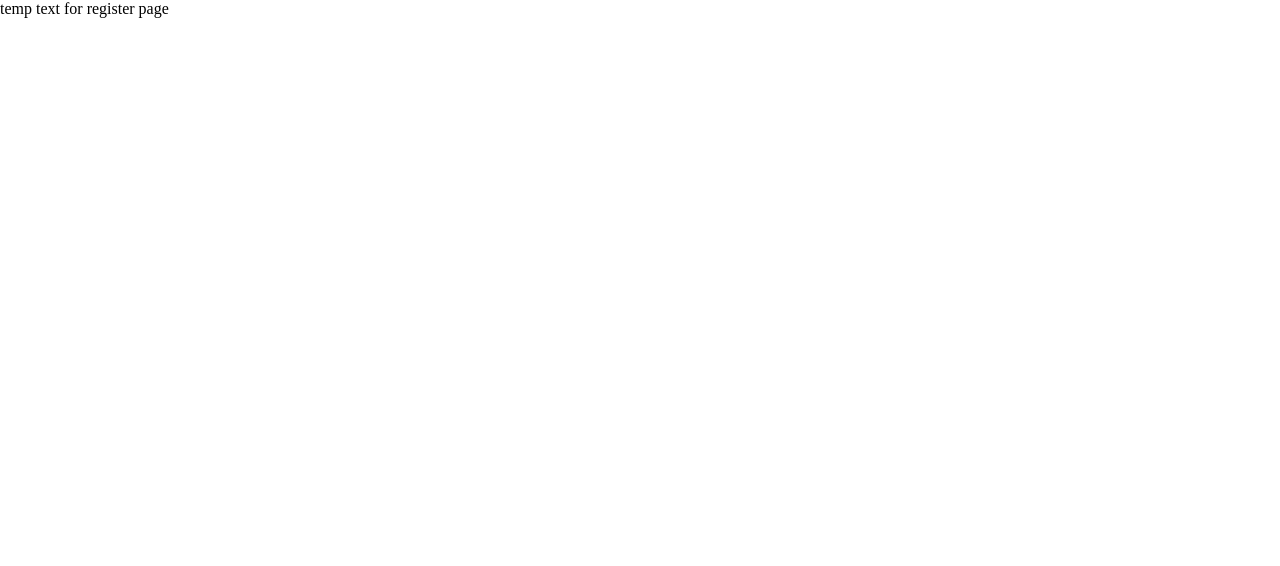
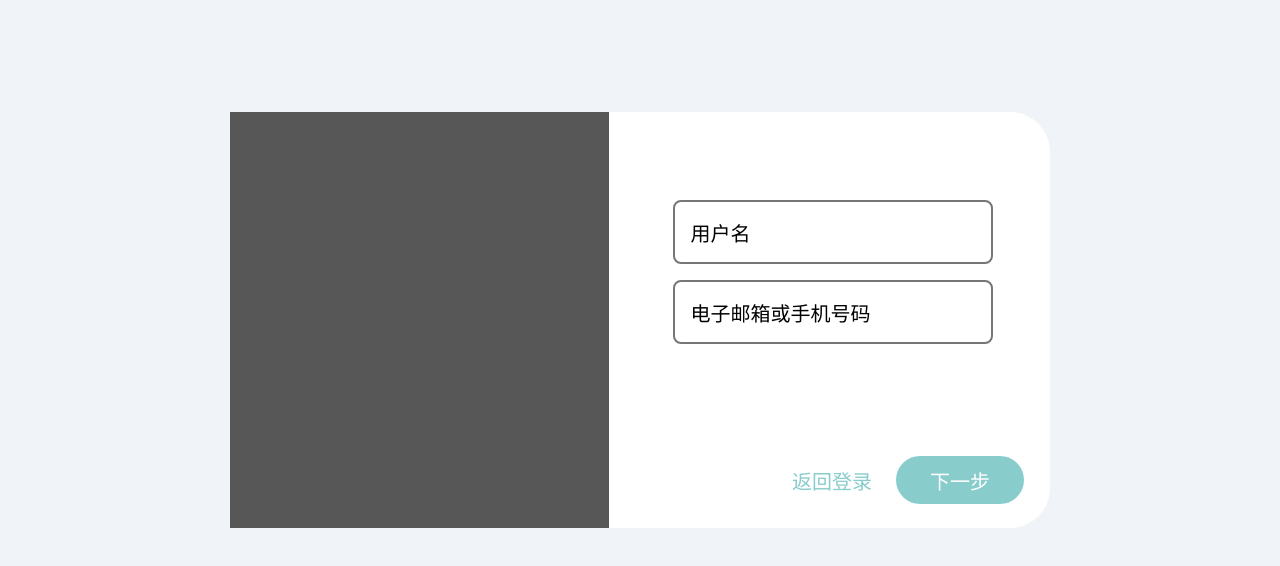
Before and after one commit to Idoyt/music-player, a Vue app: page /register in a window 1280 px wide. Shown: the top 566 px of the page. Built offline with nearby package versions, Linux system fonts and the light colour scheme; no server answers.

Commit message:
更新了register页面，修正了login内部分错误；修改了GoogleInput的部分特效；新增了password和username的check规则

```diff
--- a/src/components/GOOGLE_INPUT.vue
+++ b/src/components/GOOGLE_INPUT.vue
@@ -1,5 +1,5 @@
 <script>
-import {computed, defineComponent, onMounted, ref} from 'vue';
+import {computed, defineComponent, onMounted, ref, watch} from 'vue';
 
 export default defineComponent({
   name: 'Google_Input',
@@ -7,24 +7,52 @@ export default defineComponent({
     placeholder: {
       type: String,
       default: '输入内容',
+      validator: (value) => {
+        return value.length < 21;
+      },
     },
     status: {
       type: String,
       default: 'Correct',
+      validator: (value) => {
+        const allowedValue = ['Correct', 'Error'];
+        return allowedValue.includes(value);
+      },
     },
     type: {
       type: String,
       // text, password
       default: 'text',
+      validator: (value) => {
+        const allowedValue = ['text', 'password'];
+        return allowedValue.includes(value);
+      },
     },
     checkMethod: {
       type: Array,
       // required: true,
+      validator: (value) => {
+        if (value.length > 10) return false;
+        else {
+          value.forEach((item)=>{
+            if (typeof (item) !== 'function') return false;
+          });
+          return true;
+        }
+      },
     },
     checkTriggerTime: {
       type: Object,
-      // input  submit
-      default: {method: 'input', trigger: 'none'},
+      // {input, none}  {submit, chang this after submit finished} {none, none}
+      default: {time: 'none', trigger: 'none'},
+      validator: (value)=>{
+        if (!value) return false;
+        const allowedKeys = ['none', 'input', 'submit'];
+        const allowedObject = {none: ['none'], input: ['none'], submit: ['true', 'false']};
+        if (allowedKeys.includes(value['time'])) {
+          return allowedObject[value['time']].includes(value['trigger']);
+        } else return false;
+      },
     },
   },
   setup(props) {
@@ -40,7 +68,6 @@ export default defineComponent({
     const isPwd = ref(false);
     const showPwdStatus = ref('clos');
     const allowedType = ['text', 'password'];
-
 
     const imageSrc = computed(()=>{
       return 'http://101.201.66.67/static/icon/google_input/eye_' + showPwdStatus.value + '_gray.svg';
@@ -58,17 +85,15 @@ export default defineComponent({
       domPlaceholder.value.classList.add('placeholder' + props.status);
       domPlaceholder.value.classList.add('placeholderFocus');
       // console.log(domPlaceholder.value.classList);
-      console.log(props.status);
     };
     const blur = ()=>{
       if (inputText.value === '') {
-        domInput.value.classList.remove('input' + props.status);
-        domInput.value.classList.remove('inputFocus');
-
-        domPlaceholder.value.classList.remove('placeholder' + props.status);
         domPlaceholder.value.classList.remove('placeholderFocus');
         showPassword();
       } else focus();
+      domPlaceholder.value.classList.remove('placeholder' + props.status);
+      domInput.value.classList.remove('input' + props.status);
+      domInput.value.classList.remove('inputFocus');
     };
     const showPassword = ()=>{
       showPwdStatus.value = showPwdStatus.value === 'clos' ? 'open' : 'clos';
@@ -81,19 +106,29 @@ export default defineComponent({
     const checkAfterInput = ()=>{
       console.log('checking on after');
     };
-    const checkMethodMap = {
-      input: ()=>checkWhileInput(),
-      submit: ()=>checkAfterInput(),
-    };
     onMounted(()=>{
       if (inputType.value === 'password') {
         if (!domInput.value) return;
         domInput.value.classList.add('inputPwd');
       }
 
-      // checkMethodMap[props.checkTriggerTime['method']];
+      const checktTime = props.checkTriggerTime['time'];
+      if (checktTime == 'input') {
+        watch(inputText, ()=>{
+          props.checkMethod.forEach((item)=>{
+            console.log(item);
+          });
+        });
+      } else if (checktTime == 'submit') {
+        const checktTime = ref(props.checkTriggerTime['trigger']);
+        watch(checktTime, ()=>{
+          if (checktTime.value == 'true') {
+            console.log(props.checkMethod);
+            // props.checkMethod.forEach((item)=>item(inputText.value));
+          }
+        });
+      }
     });
-
     return {
       inputText,
       focus,
@@ -145,13 +180,14 @@ export default defineComponent({
 
   --input_border-width: 2px;
   --input-height: 8vh;
+  --input-width: 100%;
 }
 .input
 {
   z-index: 1;
   position: absolute;
   height: var(--input-height);
-  width: inherit;
+  width: var(--input-width);
 
   padding: 0;
   border-width: var(--input_border-width);
@@ -161,7 +197,7 @@ export default defineComponent({
   box-sizing: border-box;
   border-style: solid;
   border-radius: 1vh;
-  font-size: 2.5vh;
+  font-size: calc(2.5/8 * var(--input-height));
 }
 .inputFocus
 {
@@ -174,7 +210,7 @@ export default defineComponent({
   margin-left: calc(var(--input_border-width) + 1vw);
   padding: 0 1% 0 1%;
   pointer-events: none;
-  font-size: 2.5vh;
+  font-size: calc(2.5/8 * var(--input-height));
   background-color: white;
   white-space: nowrap;
 
@@ -183,7 +219,7 @@ export default defineComponent({
 }
 .placeholderFocus
 {
-  font-size: 1.8vh !important;
+  font-size: calc(1.8/8 * var(--input-height)) !important;
   transform: translateY(-4vh) !important;
 }
 .inputError
--- a/src/utils/input_check.js
+++ b/src/utils/input_check.js
@@ -33,3 +33,37 @@ export function phoneCheck(num) {
   if (typeof (num) !== 'string') return false;
   return num.length === 11;
 }
+
+/**
+ * check user's input for username
+ * @param {string} username
+ * @return {boolean}
+ */
+export function userNameCheck(username) {
+  if (typeof (username) !== 'string') return false;
+  // first char cannot be number
+  if (!isNaN(parseInt(username[0]))) return false;
+  // length must less than 11
+  if (username.length > 11) return false;
+  // username must be English letter or number
+  const letterMatchPattern = /\w+/g;
+  const ans = username.match(letterMatchPattern);
+  return ans[0].length === username.length;
+}
+
+/**
+ * check password security level
+ * @param {string} password -1 styleError 1-3 security level,lv3 is allowed
+ * @return {number}
+ */
+export function passwordCheck(password) {
+  if (typeof (password) !== 'string') return -1;
+  const upperCase = /[A-Z]/g;
+  const lowerCase = /[a-z]/g;
+  const numCase = /\d/g;
+  let securityLevel = 0;
+  if (password.match(upperCase)) securityLevel ++;
+  if (password.match(lowerCase)) securityLevel ++;
+  if (password.match(numCase)) securityLevel ++;
+  return securityLevel;
+}
--- a/src/views/LOGIN.vue
+++ b/src/views/LOGIN.vue
@@ -23,14 +23,16 @@ export default defineComponent({
       account.value = data;
     };
     const checkMethod = [emailCheck, phoneCheck];
+    const checkMethodTrigger = ref({submit: 'false'});
+    // const checkResult = ref('');
     const checkAccount = ()=>{
       if (checkBtnTextRight.value === '下一步') {
+        checkMethodTrigger.value.submit = 'true';
         if (emailCheck(account.value) || phoneCheck(account.value)) {
           inputStatus.value = 'Correct';
 
           // 这里的修改样式需要移到axios里
           document.getElementById('inputAccount').style.marginLeft = '-25vw';
-          document.getElementById('inputPassword').style.marginLeft = '0';
           checkBtnTextRight.value = '登录';
           checkBtnTextLeft.value = '上一步';
 
@@ -42,7 +44,6 @@ export default defineComponent({
               });
         } else {
           inputStatus.value = 'Error';
-          console.log(inputStatus.value);
         }
       } else {
 
@@ -53,7 +54,6 @@ export default defineComponent({
       if (checkBtnTextLeft.value === '创建账号') router.push('/register');
       else {
         document.getElementById('inputAccount').style.marginLeft = '0';
-        document.getElementById('inputPassword').style.marginLeft = '0';
         checkBtnTextRight.value = '下一步';
         checkBtnTextLeft.value = '创建账号';
         account.value = '';
@@ -75,8 +75,8 @@ export default defineComponent({
 
 <template>
   <div id="componentBody">
-    <div id="login_area">
-      <div id="left_info"></div>
+    <div id="tableArea">
+      <div id="leftArea"></div>
       <div id="rightArea">
         <div id="inputArea">
             <div id="inputAccount" class="inputUnite">
@@ -108,7 +108,7 @@ export default defineComponent({
   display: flex;
   justify-content: center;
 }
-#login_area
+#tableArea
 {
   position: relative;
   display: flex;
@@ -118,7 +118,7 @@ export default defineComponent({
   background-color: white;
   border-radius: 5vh;
 }
-#left_info
+#leftArea
 {
   width: 30vw;
   height: inherit;
@@ -204,9 +204,5 @@ export default defineComponent({
   transition: margin-left .3s;
   width: 25vw;
 }
-.checkSuccess
-{
-  margin-left: -25vw;
-}
 
 </style>
--- a/src/views/REGISTER.vue
+++ b/src/views/REGISTER.vue
@@ -1,15 +1,170 @@
 <script>
-import {defineComponent} from 'vue';
+import {defineComponent, ref} from 'vue';
+import GoogleInput from '@/components/GOOGLE_INPUT.vue';
+import {useRouter} from 'vue-router';
+import {emailCheck, phoneCheck} from '@/utils/input_check';
 
 export default defineComponent({
   name: 'registerPage',
+  components: {GoogleInput},
+  setup() {
+    const leftButtonText = ref('返回登录');
+    const rightButtonText = ref('下一步');
+    const router = useRouter();
+    const checkMethod = [emailCheck, phoneCheck];
+    const leftButtonClick = ()=>{
+      if (leftButtonText.value === '返回登录') {
+        router.push('/login');
+      } else {
+        leftButtonText.value = '返回登录';
+        rightButtonText.value = '下一步';
+        document.getElementById('part1').style.marginLeft = '0';
+      }
+    };
+    const rightButtonClick = ()=> {
+      if (rightButtonText.value === '下一步') {
+        leftButtonText.value = '上一步';
+        rightButtonText.value = '注册';
+        document.getElementById('part1').style.marginLeft = '-25vw';
+      } else {
+        // register step
+      }
+    };
+
+    return {
+      leftButtonText,
+      rightButtonText,
+      leftButtonClick,
+      rightButtonClick,
+      checkMethod,
+    };
+  },
 });
 </script>
 
 <template>
-  <div>temp text for register page</div>
+  <div id="registerBody">
+    <div id="tableArea">
+      <div id="leftArea">
+      </div>
+      <div id="rightArea">
+        <div id="inputArea">
+          <div id="part1" class="inputUnite">
+            <div id="username">
+              <GoogleInput placeholder="用户名"></GoogleInput>
+            </div>
+            <div id="account">
+              <GoogleInput :check-method="checkMethod" placeholder="电子邮箱或手机号码"></GoogleInput>
+            </div>
+          </div>
+          <div id="part2" class="inputUnite">
+            <div id="password">
+              <GoogleInput placeholder="密码" type="password"></GoogleInput>
+              <div id="passwordComplexity"></div>
+            </div>
+            <div id="repeatPassword">
+              <GoogleInput placeholder="再次输入密码" type="password"></GoogleInput>
+            </div>
+          </div>
+        </div>
+        <div id="buttonArea">
+          <button id="backToLogin" class="buttonCommon" @click = leftButtonClick>{{leftButtonText}}</button>
+          <button id="checkBtn" class="buttonCommon" @click = rightButtonClick>{{rightButtonText}}</button>
+        </div>
+      </div>
+    </div>
+  </div>
 </template>
 
 <style scoped>
+#registerBody
+{
+  height: 100vh;
+  width: 100vw;
+  background-color: #f0f4f9;
+  display: flex;
+  justify-content: center;
+}
+#tableArea
+{
+  position: relative;
+  display: flex;
+  margin-top: 14vh;
+  height: 52vh;
+  width: 64vw;
+  background-color: white;
+  border-radius: 5vh;
+}
+#leftArea
+{
+  width: 30vw;
+  height: inherit;
 
+  background-color: #575757;
+}
+#rightArea
+{
+  width: 35vw;
+  height: inherit;
+  position: relative;
+}
+#inputArea
+{
+  margin-left: 5vw;
+  margin-top: 10vh;
+  height: auto;
+  width: 25vw;
+  white-space: nowrap;
+  overflow: hidden;
+}
+#buttonArea
+{
+  position: absolute;
+  display: flex;
+  bottom: 3vh;
+  right: 2vw;
+
+  height: 6svh;
+  width: 20vw;
+
+  justify-content: center;
+  align-items: center;
+}
+.buttonCommon
+{
+  flex: 1;
+  height: inherit;
+  justify-content: center;
+  align-items: center;
+  border: none;
+  border-radius: 5vh;
+  font-size: 2.5vh;
+  overflow: hidden;
+  cursor: pointer;
+  white-space: nowrap;
+  background-color: white;
+}
+.inputUnite
+{
+  display: inline-block;
+  width: 25vw;
+  transition: margin-left .3s;
+}
+#backToLogin
+{
+  color: #88cccc;
+}
+#backToLogin:hover
+{
+  color: #5b8888;
+}
+#checkBtn
+{
+  background-color: #88cccc;
+  color: white;
+}
+#checkBtn:hover
+{
+  background-color: #5b8888;
+}
 </style>
```
